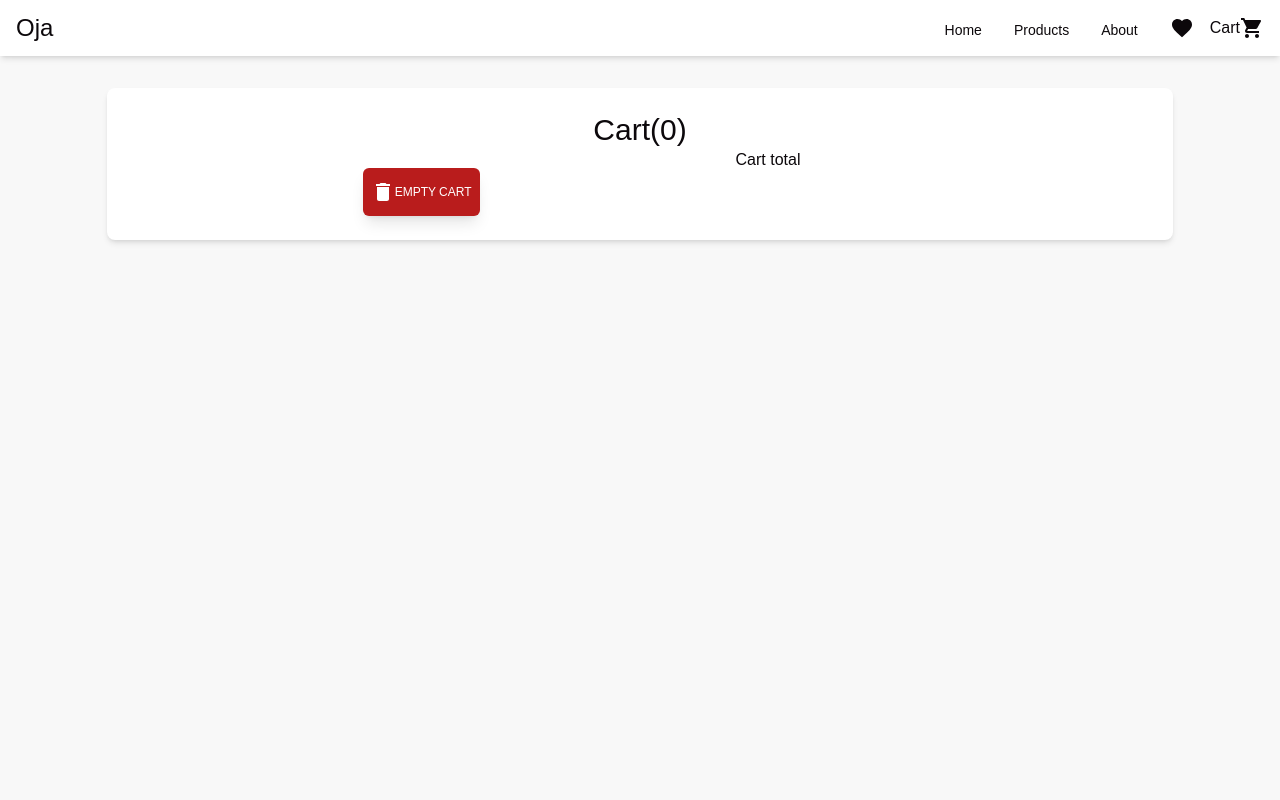
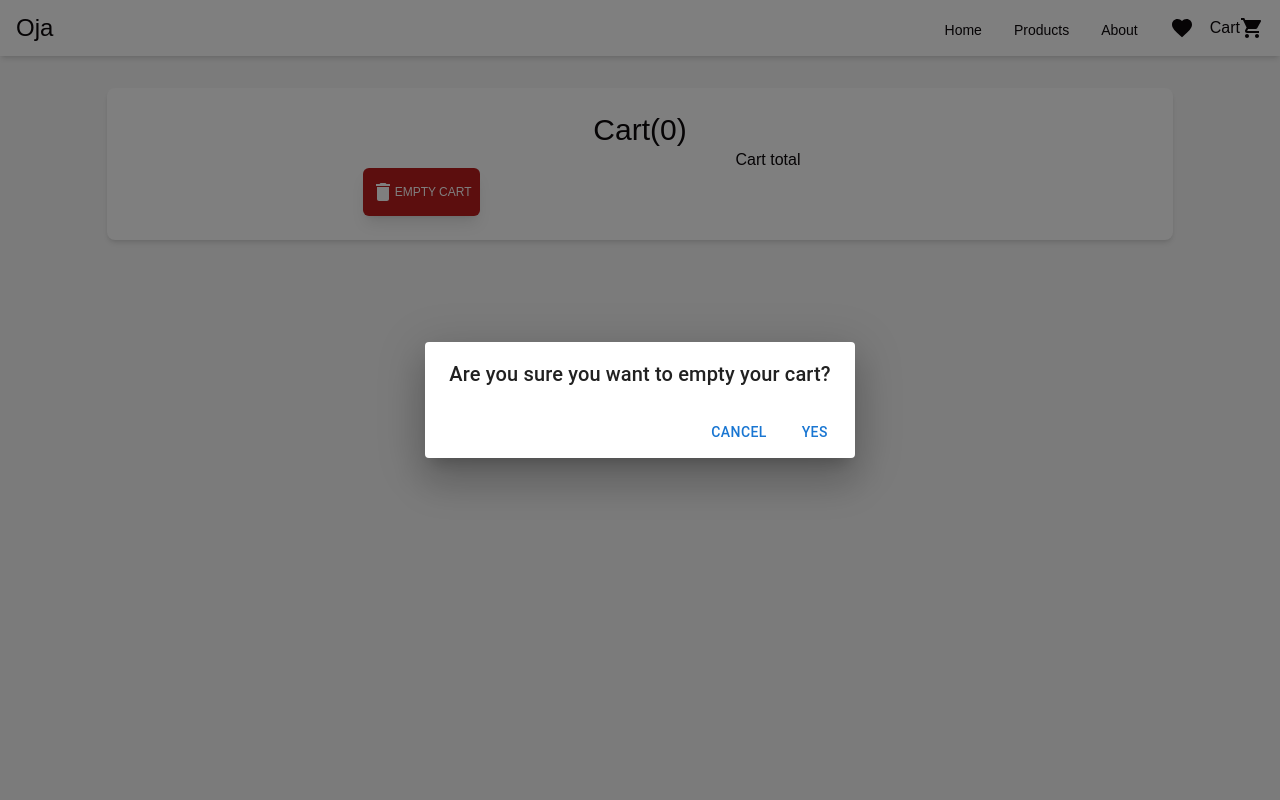
Before and after one commit to bolowys33/oja-makeup, a React (Create React App) app: page /cart in a window 1280 px wide. Both pictures are taken after a click on the button "EMPTY CART". Shown: the top 800 px of the page. Built offline with nearby package versions, Linux system fonts and the light colour scheme.

Commit message:
Add Dialogue to confirm remove of items from cart

```diff
--- a/src/components/CartButton.jsx
+++ b/src/components/CartButton.jsx
@@ -1,9 +1,17 @@
 import { RemoveShoppingCartRounded } from "@mui/icons-material";
 import { useDispatch } from "react-redux";
-import { itemDecreased, itemIncreased, itemRemoved } from "../redux/cartSlice";
+import { useState } from "react";
+import {
+    calcTotal,
+    itemDecreased,
+    itemIncreased,
+    itemRemoved,
+} from "../redux/cartSlice";
+import { Dialog, DialogTitle, DialogActions, Button } from "@mui/material";
 
 const CartButton = ({ item }) => {
     const dispatch = useDispatch();
+    const [openDialog, setOpenDialog] = useState(false);
 
     const handleIncrease = () => {
         dispatch(itemIncreased(item.id));
@@ -14,7 +22,17 @@ const CartButton = ({ item }) => {
     };
 
     const handleRemove = () => {
+        setOpenDialog(true);
+    };
+
+    const handleRemoveConfirmed = () => {
         dispatch(itemRemoved(item.id));
+        dispatch(calcTotal())
+        setOpenDialog(false);
+    };
+
+    const handleCancelRemove = () => {
+        setOpenDialog(false);
     };
 
     return (
@@ -42,6 +60,21 @@ const CartButton = ({ item }) => {
                     +
                 </button>
             </div>
+            <Dialog
+                open={openDialog}
+                onClose={handleCancelRemove}
+                aria-labelledby="alert-dialog-title"
+                aria-describedby="alert-dialog-description">
+                <DialogTitle id="alert-dialog-title">
+                    {"Do you really want to remove item?"}
+                </DialogTitle>
+                <DialogActions>
+                    <Button onClick={handleCancelRemove}>Cancel</Button>
+                    <Button onClick={handleRemoveConfirmed} autoFocus>
+                        Remove
+                    </Button>
+                </DialogActions>
+            </Dialog>
         </div>
     );
 };
--- a/src/components/CartItemBox.jsx
+++ b/src/components/CartItemBox.jsx
@@ -1,13 +1,26 @@
 import { Delete } from "@mui/icons-material";
 import CartItem from "./CartItem";
 import { useDispatch } from "react-redux";
-import { clearAll } from "../redux/cartSlice";
+import { calcTotal, clearAll } from "../redux/cartSlice";
+import { Button, Dialog, DialogActions, DialogTitle } from "@mui/material";
+import { useState } from "react";
 
 const CartItemBox = () => {
     const dispatch = useDispatch();
+    const [openDialog, setOpenDialog] = useState(false);
 
     const handleClick = () => {
+        setOpenDialog(true);
+    };
+
+    const handleRemoveConfirmed = () => {
         dispatch(clearAll());
+        dispatch(calcTotal())
+        setOpenDialog(false);
+    };
+
+    const handleCancelRemove = () => {
+        setOpenDialog(false);
     };
 
     return (
@@ -18,6 +31,21 @@ const CartItemBox = () => {
                 className="p-2 h-12 mt-5 text-white flex items-center font-krona bg-red-700 rounded-md shadow-lg text-xs mx-auto">
                 <Delete /> EMPTY CART
             </button>
+            <Dialog
+                open={openDialog}
+                onClose={handleCancelRemove}
+                aria-labelledby="alert-dialog-title"
+                aria-describedby="alert-dialog-description">
+                <DialogTitle id="alert-dialog-title">
+                    {"Are you sure you want to empty your cart?"}
+                </DialogTitle>
+                <DialogActions>
+                    <Button onClick={handleCancelRemove}>Cancel</Button>
+                    <Button onClick={handleRemoveConfirmed} autoFocus>
+                        Yes
+                    </Button>
+                </DialogActions>
+            </Dialog>
         </div>
     );
 };
```
